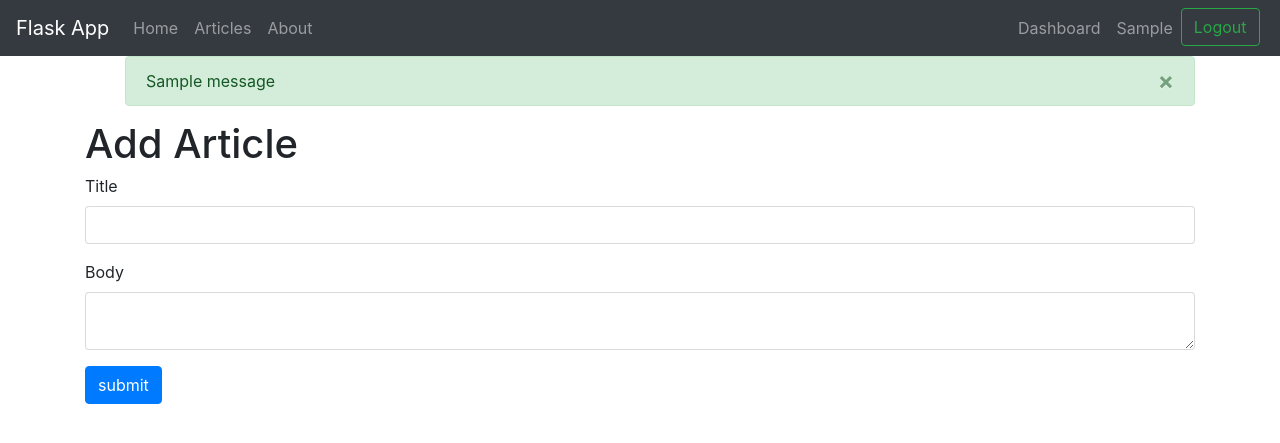
After one commit to pranaypaine/flaskApps, a Flask app: page /addarticle in a window 1280 px wide. The commit adds this page. Shown: the top 443 px of the page. Run offline with Flask 2, Linux system fonts and the light colour scheme; the visitor is signed in with stand-in values (Sample User, id 1); one stand-in notice (Sample message) is shown; some libraries are stand-ins or nearby versions.

Commit message:
login, signup, articles

```diff
--- a/app/app.py
+++ b/app/app.py
@@ -6,11 +6,22 @@ from passlib.hash import sha256_crypt
 
 #files
 from data import Articles
-from forms import RegisterForm, LoginForm
+from forms import RegisterForm, LoginForm, ArticleForm
+from decorators import login_required, is_loggedin
 
 app = Flask(__name__)
+app.secret_key = '$5$rounds=535000$O/od5B7GUkTCkcG.$7U6jJ6QnLvyJo8NkAch7KWfwMrPKolfzwtYJOq/7JQ5'
+app.debug = True
 
-app.debug = True
+# Config MySQL
+app.config['MYSQL_HOST'] = 'localhost'
+app.config['MYSQL_USER'] = 'root'
+app.config['MYSQL_PASSWORD'] = '123456'
+app.config['MYSQL_DB'] = 'flaskApp'
+app.config['MYSQL_CURSORCLASS'] = 'DictCursor'
+# init MYSQL
+mysql = MySQL(app)
+
 
 #app initiation
 Articles = Articles()
@@ -25,26 +36,110 @@ def index():
 def about():
 	return render_template('about.html')
 
+
 @app.route('/register', methods=['GET','POST'])
+# @is_loggedin
 def register():
 	form = RegisterForm(request.form)
+
 	if request.method == 'POST' and form.validate():
-		return render_template('register.html')
+		name = form.name.data
+		email = form.email.data
+		username = form.username.data
+		password = sha256_crypt.encrypt(str(form.password.data))
+
+		# mysql connection
+
+		cur = mysql.connection.cursor()
+
+		cur.execute("INSERT INTO users(name, email, username, password) values(%s, %s, %s, %s)",(name, email, username, password))
+		mysql.connection.commit()
+		cur.close()
+
+		flash('You are now registered', 'success')
+		return redirect(url_for('login'))
+
+
+		# return render_template('register.html')
 
 	return render_template('register.html', form = form)
 
+
 @app.route('/login', methods=['GET', 'POST'])
+# @is_loggedin
 def login():
 	form = LoginForm(request.form)
+
 	if request.method == 'POST' and form.validate():
-		return render_template('login.html')
+		username = form.username.data
+		password = form.password.data
+
+		cur = mysql.connection.cursor()
+
+		result = cur.execute("SELECT * FROM users WHERE username = %s", [username])
+		if result > 0:
+			data = cur.fetchone()
+			db_password = data['password']
+
+			if sha256_crypt.verify(password, db_password):
+				session['logged_in'] = True
+				session['username'] = username
+
+				flash('You are now loggedin', 'success')
+				return redirect(url_for('dashboard'))
+			else:
+				flash('Your password is incorrect', 'danger')
+
+		else:
+			flash('No user found with these details', 'danger')
+
 
 	return render_template('login.html', form = form)
 
 
+@app.route('/logout')
+def logout():
+	session.clear()
+	flash('You are now logged out', 'success')
+	return redirect(url_for('login'))
+	pass
+
+@app.route('/dashboard')
+@login_required
+def dashboard():
+	return render_template('dashboard.html')
+
+@app.route('/addarticle', methods=['GET', 'POST'])
+@login_required
+def add_article():
+	form = ArticleForm(request.form)
+
+	if request.method == 'POST' and form.validate():
+		title = form.title.data
+		body = form.body.data
+
+
+		# mysql connection
+
+		cur = mysql.connection.cursor()
+
+		cur.execute("INSERT INTO articles(title, body, author) values(%s, %s, %s)",(title, body, session['username']))
+		mysql.connection.commit()
+		cur.close()
+
+		flash('Article succesfully added', 'success')
+		return redirect(url_for('dashboard'))
+
+
+	return render_template('addarticle.html', form = form)
+
+	pass
+
 @app.route('/articles')
 def articles():
+
 	return render_template('articles.html', articles = Articles)
+
 
 @app.route('/article/<string:id>')
 def article(id):
--- /dev/null
+++ b/app/decorators.py
@@ -0,0 +1,20 @@
+from functools import wraps
+from flask import g, request, redirect, url_for, session, flash
+
+def login_required(f):
+	@wraps(f)
+	def login_is_required(*args, **kwargs):
+		if 'logged_in' in session:
+			return f(*args, **kwargs)
+		else:
+			flash('You are not loggedin please login to view the page', 'danger')
+			return redirect(url_for('login'))
+	return login_is_required
+
+def is_loggedin(f):
+	@wraps(f)
+	def already_loggedin(*args, **kwargs):
+		if 'logged_in' in session:
+			return redirect(url_for('dashboard'))
+
+	return already_loggedin
--- a/app/forms.py
+++ b/app/forms.py
@@ -12,8 +12,10 @@ class RegisterForm(Form):
 
 class LoginForm(Form):
 	"""docstring for LoginForm"""
-	username = StringField('Username', [validators.Length(min=4, max=25), validators.DataRequired()])
-	password = PasswordField('Password', [validators.DataRequired()])
-	def __init__(self, arg):
-		super(LoginForm, self).__init__()
-		self.arg = arg
+	username = StringField('username')
+	password = PasswordField('password')
+
+
+class ArticleForm(Form):
+	title = StringField('Title', [validators.Length(min=1, max=200)])
+	body = TextAreaField('Body', [validators.Length(min=30)])
--- /dev/null
+++ b/app/templates/addarticle.html
@@ -0,0 +1,21 @@
+{% extends 'layout.html' %}
+
+{% block body %}
+
+
+ <h1>Add Article</h1>
+
+ {% from "partials/_formhelpers.html" import render_field %}
+	<form method="POST" action="">
+
+		<div class="form-group">
+			{{ render_field(form.title, class_="form-control") }}
+		</div>
+		<div class="form-group">
+			{{ render_field(form.body, class_="form-control") }}
+		</div>
+
+		<p><input type="submit" name="submit" value="submit" class="btn btn-primary"></p>
+	</form>
+
+{% endblock %}
--- a/app/templates/layout.html
+++ b/app/templates/layout.html
@@ -10,6 +10,7 @@
 {% include 'partials/_navbar.html' %}
 
 <div class="container">
+	{% include 'partials/_messeges.html' %}
 	{% block body %}
 	{% endblock %}
 </div>
--- /dev/null
+++ b/app/templates/partials/_messeges.html
@@ -0,0 +1,14 @@
+{% with messages = get_flashed_messages(with_categories=true) %}
+  {% if messages %}
+    <ul class=flashes>
+    {% for category, message in messages %}
+      <div class="alert alert-{{ category }} alert-dismissible fade show" role="alert">
+      	<button type="button" class="close" data-dismiss="alert" aria-label="Close">
+    		<span aria-hidden="true">&times;</span>
+  		</button>
+      		{{ message }}
+      	</div>
+    {% endfor %}
+    </ul>
+  {% endif %}
+{% endwith %}
--- a/app/templates/partials/_navbar.html
+++ b/app/templates/partials/_navbar.html
@@ -24,17 +24,25 @@
             </div>
           </li> -->
         </ul>
-        <form class="form-inline my-2 my-lg-0">
-          <input class="form-control mr-sm-2" type="text" placeholder="Search" aria-label="Search">
-          <button class="btn btn-outline-success my-2 my-sm-0" type="submit">Search</button>
-        </form>&nbsp;
         <ul class="navbar-nav">
+        {% if not session.logged_in %}
           <li class="nav-item">
             <a href="/login"><button class="btn btn-outline-success my-2 my-sm-0">Login</button></a>&nbsp;
           </li>
           <li class="nav-item">
             <a href="/register"><button class="btn btn-outline-success my-2 my-sm-0">Register</button></a>&nbsp;
           </li>
+          {% else %}
+          <li class="nav-item">
+            <a class="nav-link" href="/dashboard">Dashboard</a>
+          </li>
+          <li class="nav-item">
+            <a class="nav-link" href="#">{{session.username|title}}</a>
+          </li>
+          <li class="nav-item">
+            <a href="/logout"><button class="btn btn-outline-success my-2 my-sm-0">Logout</button></a>&nbsp;
+          </li>
+          {% endif %}
         </ul>
       </div>
     </nav>
```
Also changed, not shown: DB.txt (+8 -0 lines), app/templates/dashboard.html (added, +11 -0 lines), requirements.txt (+0 -25 lines), 2 other files.
